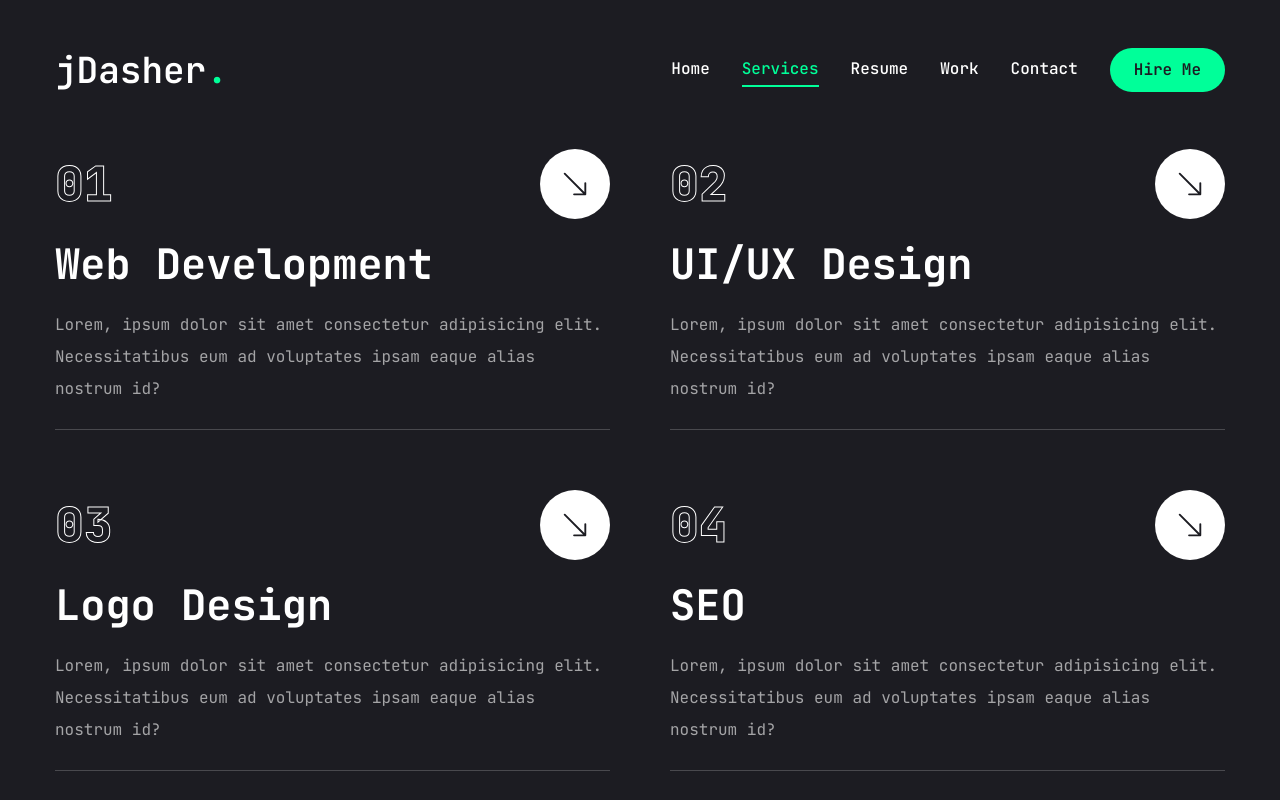
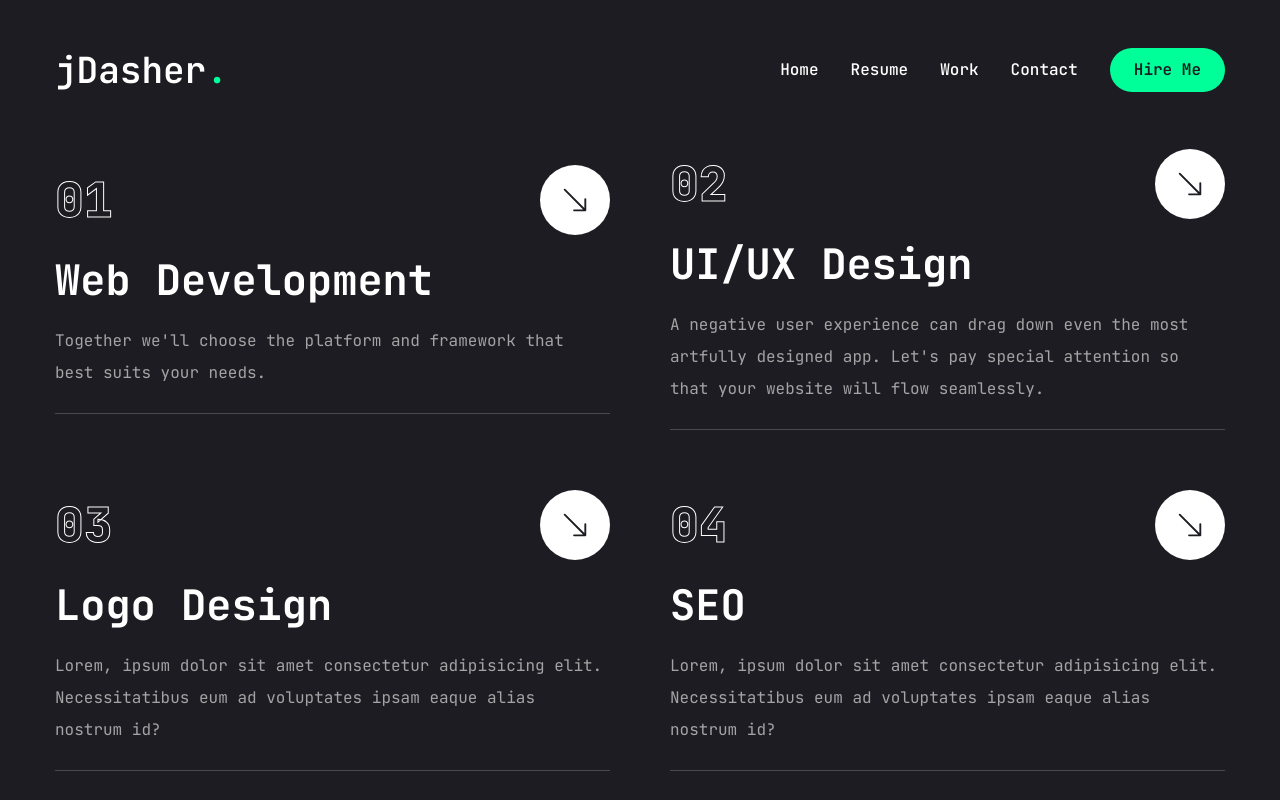
Before and after one commit to JDasherCoding/jdasher-portfolio, a Next.js app: page /services in a window 1280 px wide. Built offline with nearby package versions, Linux system fonts and the light colour scheme.

Commit message:
hid services page.

```diff
--- a/app/services/page.jsx
+++ b/app/services/page.jsx
@@ -7,14 +7,14 @@ const services = [
 		num: "01",
 		title: "Web Development",
 		description:
-			"Lorem, ipsum dolor sit amet consectetur adipisicing elit. Necessitatibus eum ad voluptates ipsam eaque alias nostrum id?",
+			"Together we'll choose the platform and framework that best suits your needs. ",
 		href: "",
 	},
 	{
 		num: "02",
 		title: "UI/UX Design",
 		description:
-			"Lorem, ipsum dolor sit amet consectetur adipisicing elit. Necessitatibus eum ad voluptates ipsam eaque alias nostrum id?",
+			"A negative user experience can drag down even the most artfully designed app. Let's pay special attention so that your website will flow seamlessly.",
 		href: "",
 	},
 	{
--- a/components/MobileNav.jsx
+++ b/components/MobileNav.jsx
@@ -1,7 +1,7 @@
 "use client";
 
 import { usePathname } from "next/navigation";
-import { Sheet, SheetContent, SheetTrigger } from "./ui/sheet";
+import { Sheet, SheetContent, SheetTitle, SheetTrigger } from "./ui/sheet";
 import Link from "next/link";
 import { CiMenuFries } from "react-icons/ci";
 
@@ -10,10 +10,10 @@ const links = [
 		name: "home",
 		path: "/",
 	},
-	{
-		name: "services",
-		path: "/services",
-	},
+	// {
+	// 	name: "services",
+	// 	path: "/services",
+	// },
 	{
 		name: "resume",
 		path: "/resume",
--- a/components/Nav.jsx
+++ b/components/Nav.jsx
@@ -8,10 +8,10 @@ const links = [
 		name: "home",
 		path: "/",
 	},
-	{
-		name: "services",
-		path: "/services",
-	},
+	// {
+	// 	name: "services",
+	// 	path: "/services",
+	// },
 	{
 		name: "resume",
 		path: "/resume",
```
